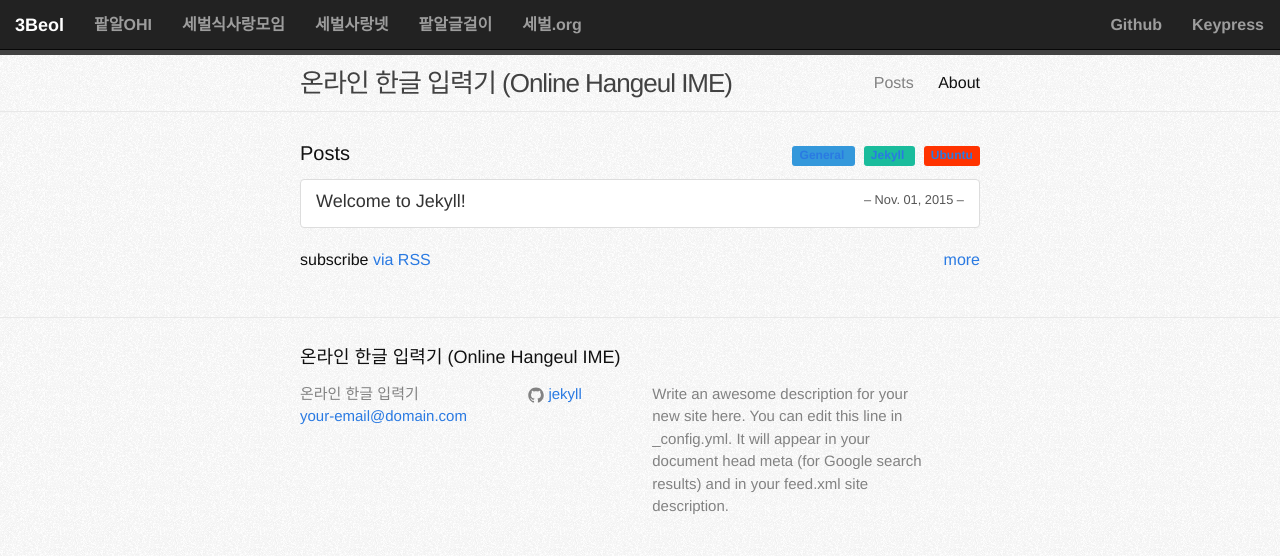
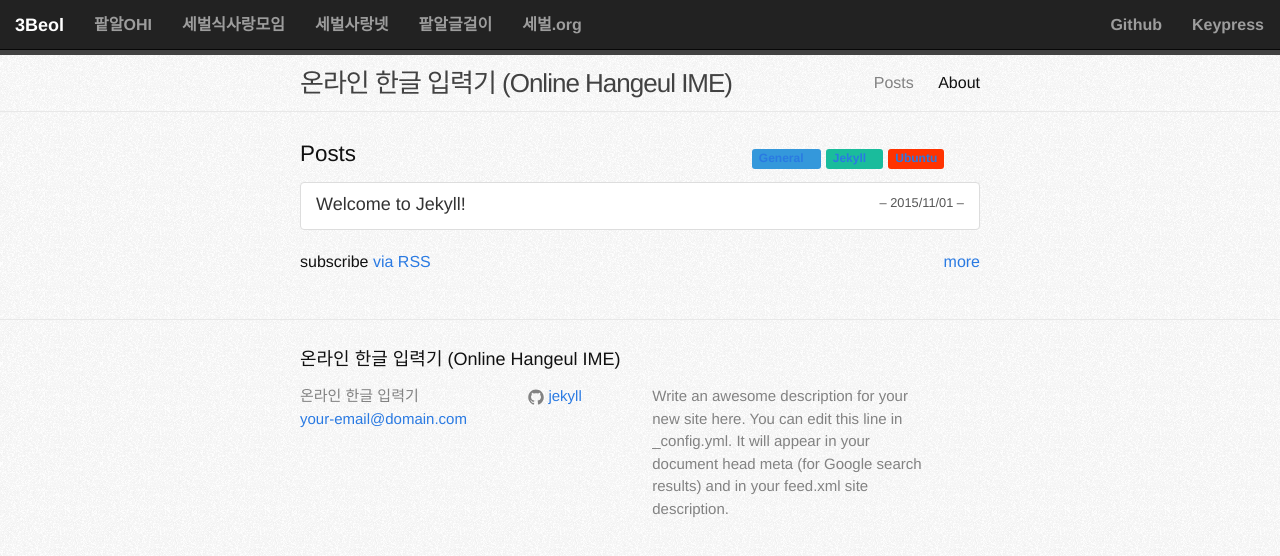
Before and after one commit to 3beol/3beol.github.io, a Jekyll site: the page built from index/01-posts.html, in a window 1280 px wide. Shown: the top 556 px of the page. Built offline with Jekyll 4.4.1, drawn with Linux system fonts in a browser that asks for light colours.

Commit message:
카테고리와 관련된 코드를 손본다
카테고리와 관련된 코드를 손본다

```diff
--- a/_sass/_layout.scss
+++ b/_sass/_layout.scss
@@ -176,7 +176,7 @@
 }
 
 .page-heading {
-    font-size: 20px;
+    font-size: 1.4em;
     display: inline-block;
 }
 
@@ -205,6 +205,11 @@
  */
 .category-group {
   float: right;
+  padding: 0.2em 0.2em 0.3em;
+  li {
+    float: none;
+    margin: 0.1em 0.2em;
+  }
 }
 
 .list-group-item {// bootstrap.css
--- a/index/01-posts.html
+++ b/index/01-posts.html
@@ -11,10 +11,10 @@ into_menu: true
 
   {% if site.posts.size > 0 %}
 
-  <div class="category-group">
+  <ul class="category-group">
     {% for site_category in site.data.categories %}
         {% capture category_content %}
-            <span class="label" style="background-color: {{ site_category.color }}">
+            <li class="label" style="background-color: {{ site_category.color }}">
                 <a href="/blog/category/{{ site_category.slug }}">
                     {{ site_category.name }}
                 </a>
@@ -33,7 +33,7 @@ into_menu: true
           <h4 class="list-group-item-heading">{{ post.title }}</h4>
           <div class="list-group-item-time">
             &ndash;
-            <time datetime="{{ post.date | date_to_xmlschema }}">{{ post.date | date: '%b. %d, %Y' }}</time>
+            <time datetime="{{ post.date | date_to_xmlschema }}">{{ post.date | date: '%Y/%m/%d' }}</time>
             &ndash;
           </div>
         </a>
```
